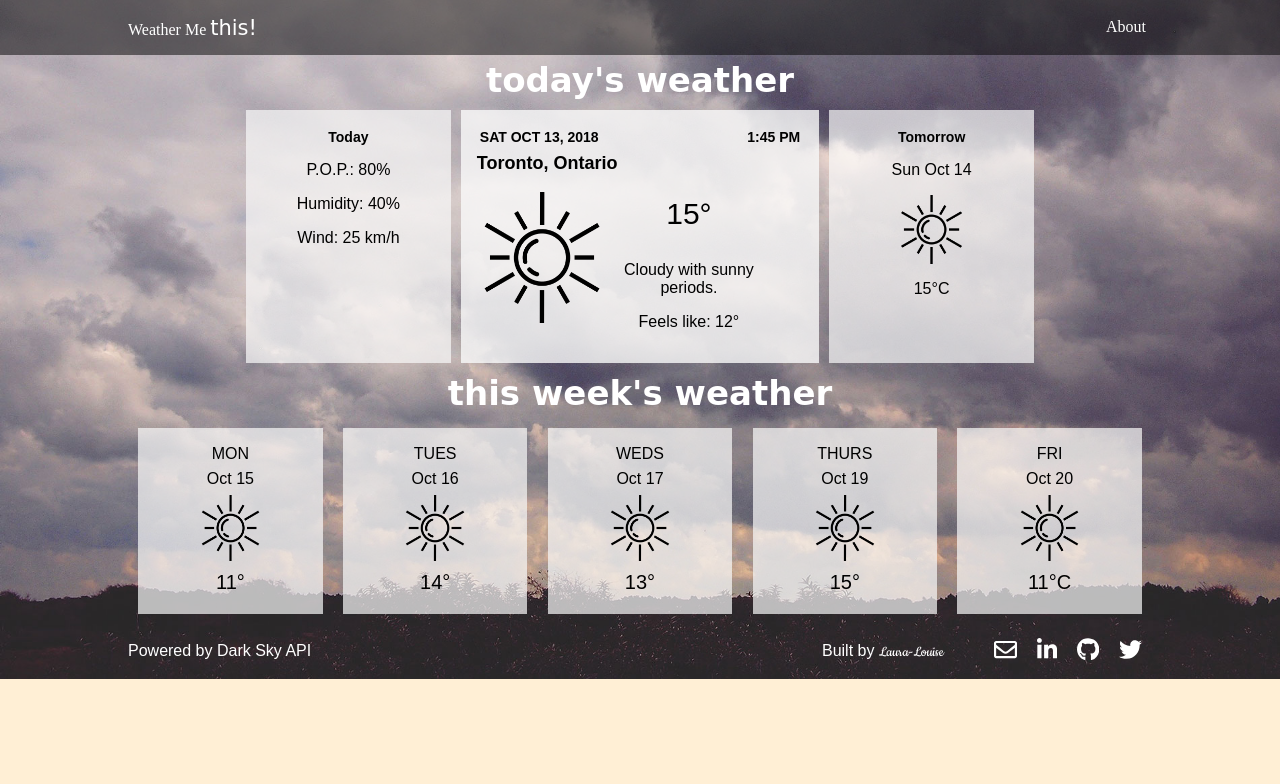
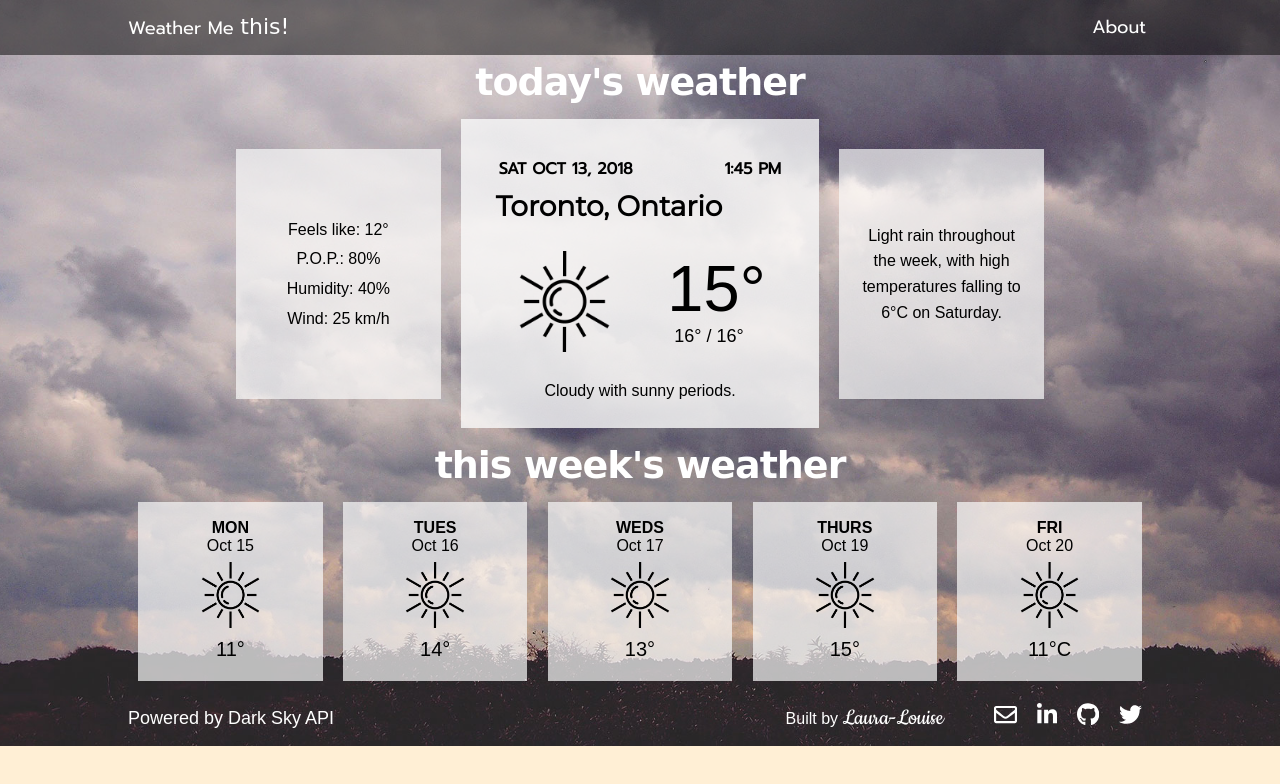
Before and after one commit to lauralouiset/weather-me-this, a website: page weather-me-this/views/sample-html/sample-search-results.html in a window 1280 px wide. Drawn offline with Linux system fonts and the light colour scheme; a web font is replaced by a local one.

Commit message:
Updated CSS styles

```diff
--- /dev/null
+++ b/weather-me-this/scripts/date.js
@@ -0,0 +1,49 @@
+const dateInfo = {
+	day1: "",
+	day2: "",
+	day3: "",
+	day4: "",
+	day5: "",
+}
+
+
+const getTime = function() {
+
+	const date = new Date();
+	let hours = date.getHours();
+	const mins = date.getMinutes();
+
+	AMorPM = (hrs) => {
+		if (hrs >= 12) {
+			hours = (hrs - 12);
+			this.AMorPM = "PM";
+		} else {
+			this.AMorPM = "AM";
+		}
+	}
+
+	AMorPM(hours);
+	dateInfo.timeNow = `${hours}:${mins} ${AMorPM}`
+}
+
+
+const date = new Date();
+
+getTime();
+
+console.log(dateInfo.timeNow);
+
+dateInfo.todayDate = date.toDateString();
+
+console.log(dateInfo.todayDate);
+
+
+const today = new Date();
+
+const todayDay = today.getDate();
+
+console.log(todayDay);
+
+const tmw = todayDay + 1;
+
+const tmwDay = today.setDate(tmw);
--- a/weather-me-this/styles/_forecast.scss
+++ b/weather-me-this/styles/_forecast.scss
@@ -5,36 +5,70 @@ FORECAST SECTION STYLES
 .main_forecast{
 	display: flex;
 	justify-content: center;
+	align-items: flex-start;
 	text-align: center;
 	font-family: 'PT Sans Caption', sans-serif;
 }
 
+/* ------------  TODAY  ------------ */
+
 .today{
 	background-color: rgba(250,250,250,0.8);
-	margin: 5px;
+	margin: 10px;
 	width: 35%;
-	padding: 16px;
+	padding: 35px 35px 20px 35px;
 }
 
 .today_forecast_wrapper{
 	display: flex;
+	justify-content: space-around;
+	margin-bottom: 30px;
 }
 
-.today_forecast{
-	width: 50%;
+.today_details{
+	order: -1;
 }
 
-.today_more-info, .tmw{
-	background-color: rgba(250,250,250,0.7);
-	margin: 5px;
-	width: 20%;
-	padding: 16px;
+.today_desc, .today_apparent-temp{
+	margin: 8px 0px;
 }
 
-.today_more-info
-{
-	order: -1;
+.today_temp{
+	margin: 0 0 0 15px;
 }
+
+.today_high-low{
+	margin: 0;
+}
+
+.today_date{
+	display: flex;
+	justify-content: space-between;
+}
+
+.today_icon{
+	width: 35%;
+}
+
+.today_more-info{
+	background-color: rgba(250,250,250,0.7);
+	margin: 10px;
+	width: 20%;
+	padding: 20px;
+	display: flex;
+	flex-direction: column;
+	align-items: center;
+	justify-content: center;
+	height: 250px;
+	position: relative;
+	top: 30px;
+	p{
+		margin: 2px;
+		line-height: 1.6;
+	}
+}
+
+/* ------------  WEEKLY  ------------ */
 
 .weekly_items{
 	display: flex;
@@ -49,42 +83,17 @@ FORECAST SECTION STYLES
 	width: 18%;
 }
 
-.today_date{
-	display: flex;
-	justify-content: space-between;
-	font-size: 1.4rem;
-	h4{
-		margin: 3px;
-	}
-}
-
-.forecast_location{
-	font-size: 1.8rem;
-	text-align: left;
-	margin-top: 5px;
-}
-
-.today_icon{
-	width: 40%;
-	height: auto;
-}
-
-.tmw_icon{
-	width: 40%;
-	margin: 0 auto;
-}
-
 .weekly_icon{
 	width: 40%;
 	margin: 0 auto;
 }
 
 .weekly_day{
-	margin: 7px;
+	margin: 7px 7px 0px 7px;
 }
 
 .weekly_date{
-	margin: 7px;
+	margin: 0px 7px 7px 7px;
 }
 
 .weekly_temp{
--- a/weather-me-this/styles/_typography.scss
+++ b/weather-me-this/styles/_typography.scss
@@ -17,9 +17,9 @@ h1{
 }
 
 h4{
-	font-size: 1.4rem;
+	font-size: 1.6rem;
 	margin: 3px;
-	font-family: 'Niramit', sans-serif;
+	font-family: 'Prompt', sans-serif;
 }
 
 
@@ -29,7 +29,16 @@ p{
 }
 
 header span span{
-	font-size: 21px;
+	font-size: 22px;
+}
+
+header, footer{
+	color: white;
+	font-size: 1.8rem;
+	font-family: 'Prompt', sans-serif;
+	span, button, a{
+		font-size: 1.8rem;
+	}
 }
 
 .cursive{
@@ -39,10 +48,7 @@ header span span{
 
 .signature{
 	font-family: 'Cookie', cursive;
-}
-
-header, footer{
-	color: white;
+	font-size: 2.5rem;
 }
 
 /* ------------  FORECAST TYPOGRAPHY STYLES  ------------ */
@@ -51,16 +57,39 @@ header, footer{
 	text-align: center;
 	color: white;
 	font-family: $cursive;
-	font-size: 3.4rem;
+	font-size: 3.8rem;
 	margin: 5px 0;
+	letter-spacing: -1px;
+}
+
+.main_forecast{
+	text-align: center;
+	font-family: 'PT Sans Caption', sans-serif;
+}
+
+.forecast_location{
+	font-family: 'Montserrat', sans-serif;
+	font-size: 2.8rem;
+	text-align: left;
+	margin-top: 5px;
 }
 
 
 /* ------------  TODAY  ------------ */
 
+
+.forecast_today_date,
+.forecast_today_time{
+	font-size: 1.6rem;
+	text-transform: uppercase;
+}
+
 .today_temp{
-	font-size: 3rem;
-	margin-top: 5px;
+	font-size: 6.5rem;
+}
+
+.today_high-low{
+	font-size: 1.8rem;
 }
 
 /* ------------  WEEKLY  ------------ */
@@ -69,6 +98,7 @@ header, footer{
 
 .weekly_day{
 	text-transform: uppercase;
+	font-weight: bold;
 }
 
 .weekly_temp{
--- a/weather-me-this/views/sample-html/sample-search-results.html
+++ b/weather-me-this/views/sample-html/sample-search-results.html
@@ -6,6 +6,8 @@
 	<meta http-equiv="X-UA-Compatible" content="ie=edge">
 	<title>Weather Me This! Sample Forecast Page</title>
 	<link href="https://fonts.googleapis.com/css?family=Cookie|PT+Sans+Caption|Sofia" rel="stylesheet">
+	<link href="https://fonts.googleapis.com/css?family=Montserrat|Prompt" rel="stylesheet">
+
 	<link rel="stylesheet" href="../../styles/style.css">
 </head>
 <body>
@@ -40,80 +42,105 @@
 		<section class="forecast">
 		<h2 class="weather_heading">today's weather</h2>
 			<div class="main_forecast">
+
 				<div class="today">
+
 					<div class="today_date">
-						<h4 class="forecast_today_date">SAT OCT 13, 2018</h4>
+						<h4 class="forecast_today_date">Sat OCT 13, 2018</h4>
 						<h4 class="forecast_today_time">1:45 PM</h4>
 					</div>
 
 					<h3 class="forecast_location">Toronto, Ontario</h3>
+
 					<div class="today_forecast_wrapper">
+
 						<div class="today_icon">
 							<img src="../../assets/icons/sun.png" alt="">
 						</div>
-							<div class="today_forecast">
-								<p class="today_temp">15&#176</p>
-								<p class="today_desc">Cloudy with sunny periods.</p>
-								<p class="today_apparent-temp">Feels like: 12&#176</p>
-							</div>
-					</div>
+
+						<div class="today_forecast">
+							<p class="today_temp">15&#176</p>
+							<p class="today_high-low">16&#176 / 16&#176</p>
+						</div>
+
+					</div> <!-- end today_forecast_wrapper -->
+						<p class="today_desc">Cloudy with sunny periods.</p>
 
 				</div>
 
-				<div class="today_more-info">
-					<h4>Today</h4>
+				<div class="today_more-info today_details">
+					<p>Feels like: 12&#176</p>
 					<p>P.O.P.: 80%</p>
 					<p>Humidity: 40%</p>
 					<p>Wind: 25 km/h</p>
 				</div>
 
-				<div class="tmw">
-					<h4>Tomorrow</h4>
-					<p>Sun Oct 14</p>
-					<img class="tmw_icon" src="../../assets/icons/sun.png" alt="">
-					<p>15&#176C</p>
-
+				<div class="today_more-info weekly_desc">
+					<p class="weekly_summary">Light rain throughout the week, with high temperatures falling to 6°C on Saturday.</p>
 				</div>
 
-			</div>
+			</div> <!-- end main_forecast -->
 
 			<div class="weekly_forecast">
 					<h2 class="weather_heading">this week's weather</h2>
 					<div class="weekly_items">
+
 						<div class="weekly_item weekly__day1">
 							<p class="weekly_day">Mon</p>
 							<p class="weekly_date">Oct 15</p>
 							<img class="weekly_icon" src="../../assets/icons/sun.png" alt="">
 							<p class="weekly_temp">11&#176;</p>
-						</div>
+						</div> <!-- end weekly_item -->
 
 						<div class="weekly_item weekly__day2">
 							<p class="weekly_day">Tues</p>
 							<p class="weekly_date">Oct 16</p>
 							<img class="weekly_icon" src="../../assets/icons/sun.png" alt="">
 							<p class="weekly_temp">14&#176;</p>
-						</div>
+						</div> <!-- end weekly_item -->
 
 						<div class="weekly_item weekly__day3">
 							<p class="weekly_day">Weds</p>
 							<p class="weekly_date">Oct 17</p>
 							<img class="weekly_icon" src="../../assets/icons/sun.png" alt="">
 							<p class="weekly_temp">13&#176;</p>
-						</div>
+						</div> <!-- end weekly_item -->
 
 						<div class="weekly_item weekly__day4">
 							<p class="weekly_day">Thurs</p>
 							<p class="weekly_date">Oct 19</p>
 							<img class="weekly_icon" src="../../assets/icons/sun.png" alt="">
 							<p class="weekly_temp">15&#176;</p>
-						</div>
+						</div><!-- end weekly_item -->
 
 						<div class="weekly_item weekly_day5">
 							<p class="weekly_day">Fri</p>
 							<p class="weekly_date">Oct 20</p>
 							<img class="weekly_icon" src="../../assets/icons/sun.png" alt="">
 							<p class="weekly_temp">11&#176;C</p>
-						</div>
+
+
+							<div class="weekly_modal hidden">
+
+								<div class="weekly_modal_forecast">
+									<div class="weekly_modal_forecast-container">
+										<p>High: 9&#176;C</p>
+										<p>Low: 5&#176;C</p>
+										<p>POP: 87%</p>
+										<p>Humidity: 49%</p>
+									</div>
+								</div>
+
+								<div class="weekly_modal_icon">
+									<img src="../../assets/icons/rain.png" alt="">
+								</div>
+
+								<p class="weelkly_modal_summary">Rain starting in the evening.</p>
+							</div>
+
+
+						</div> <!-- end weekly_item -->
+
 					</div>
 			</div>
 		</section>
```
Also changed, not shown: weather-me-this/styles/style.css, 1 other file.
